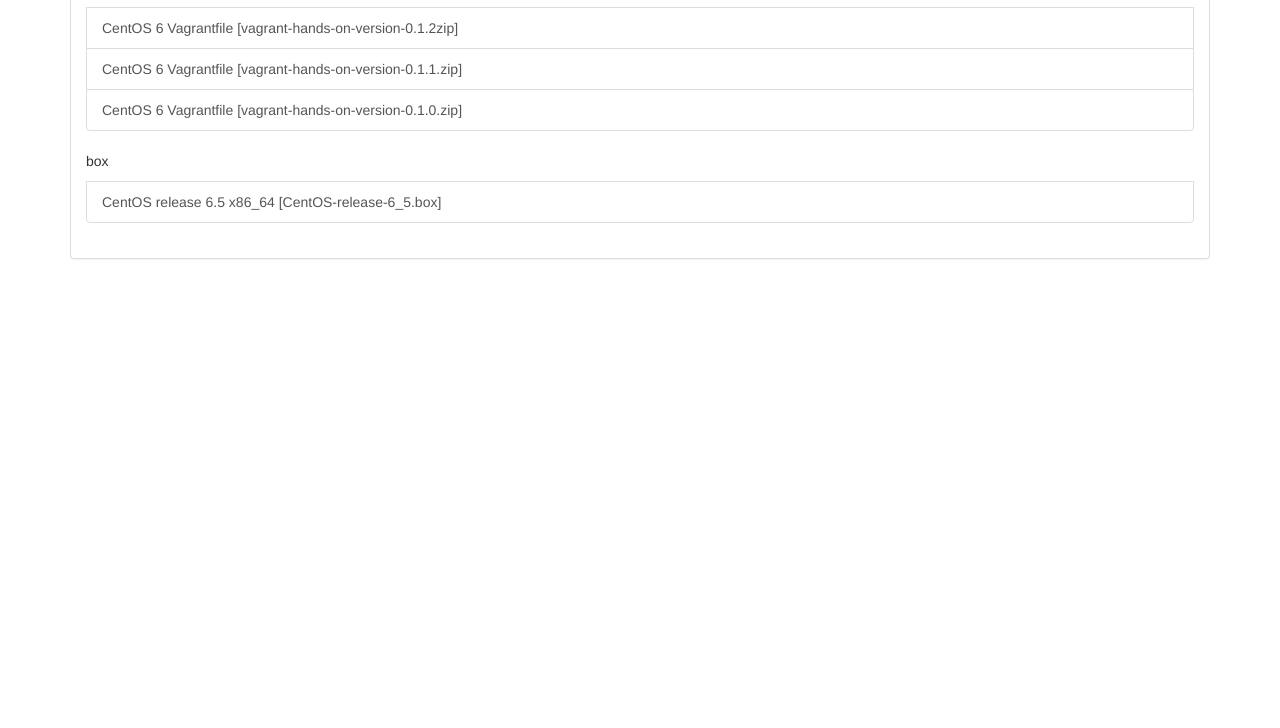
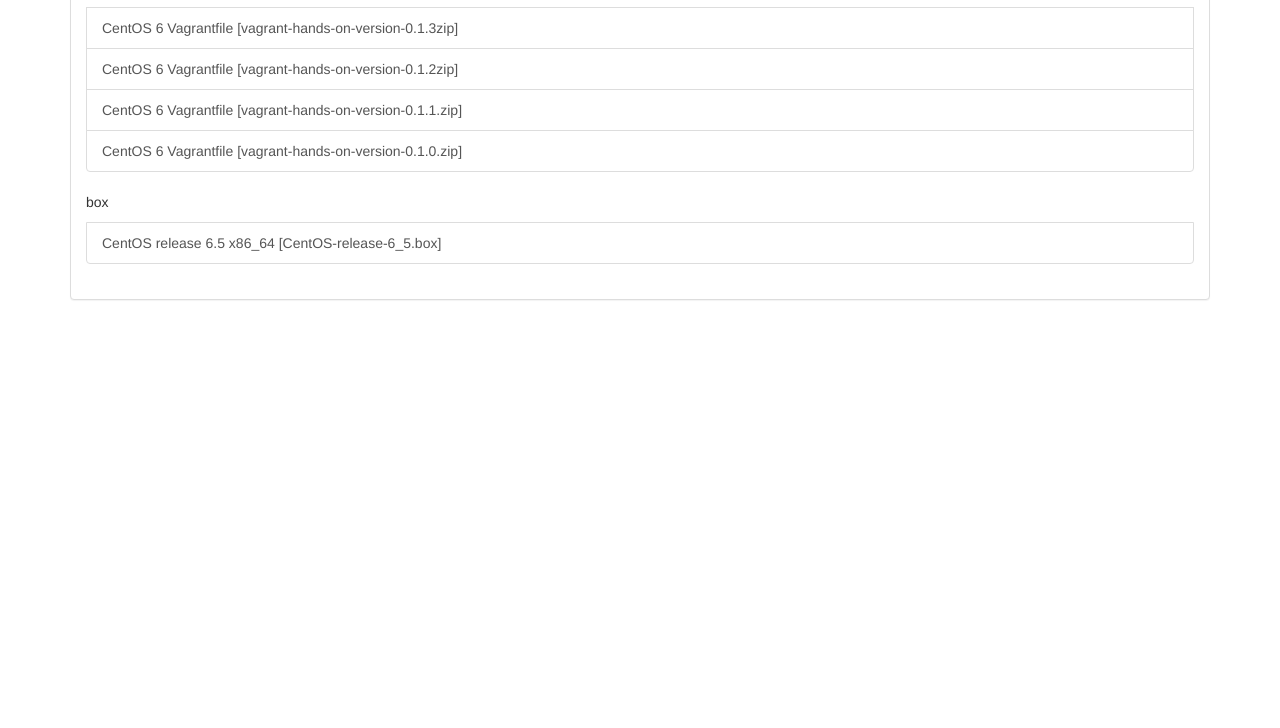
Before and after one commit to rytmrt/vagrant-hands-on, a plain HTML site: page downloads.html in a window 1280 px wide. Shown: the part 272-1000 px from the top of the page. Drawn offline with nearby package versions, Linux system fonts and the light colour scheme.

Commit message:
add new link.

```diff
--- a/downloads.html
+++ b/downloads.html
@@ -43,6 +43,7 @@
           <h2>CentOS</h2>
           <div class="list-group">
               <p>Vagrantfile</p>
+            <a href="https://github.com/rytmrt/vagrant-hands-on/archive/version-0.1.3zip" class="list-group-item">CentOS 6 Vagrantfile [vagrant-hands-on-version-0.1.3zip]</a>
             <a href="https://github.com/rytmrt/vagrant-hands-on/archive/version-0.1.2zip" class="list-group-item">CentOS 6 Vagrantfile [vagrant-hands-on-version-0.1.2zip]</a>
             <a href="https://github.com/rytmrt/vagrant-hands-on/archive/version-0.1.1.zip" class="list-group-item">CentOS 6 Vagrantfile [vagrant-hands-on-version-0.1.1.zip]</a>
             <a href="https://github.com/rytmrt/vagrant-hands-on/archive/version-0.1.0.zip" class="list-group-item">CentOS 6 Vagrantfile [vagrant-hands-on-version-0.1.0.zip]</a>
```
